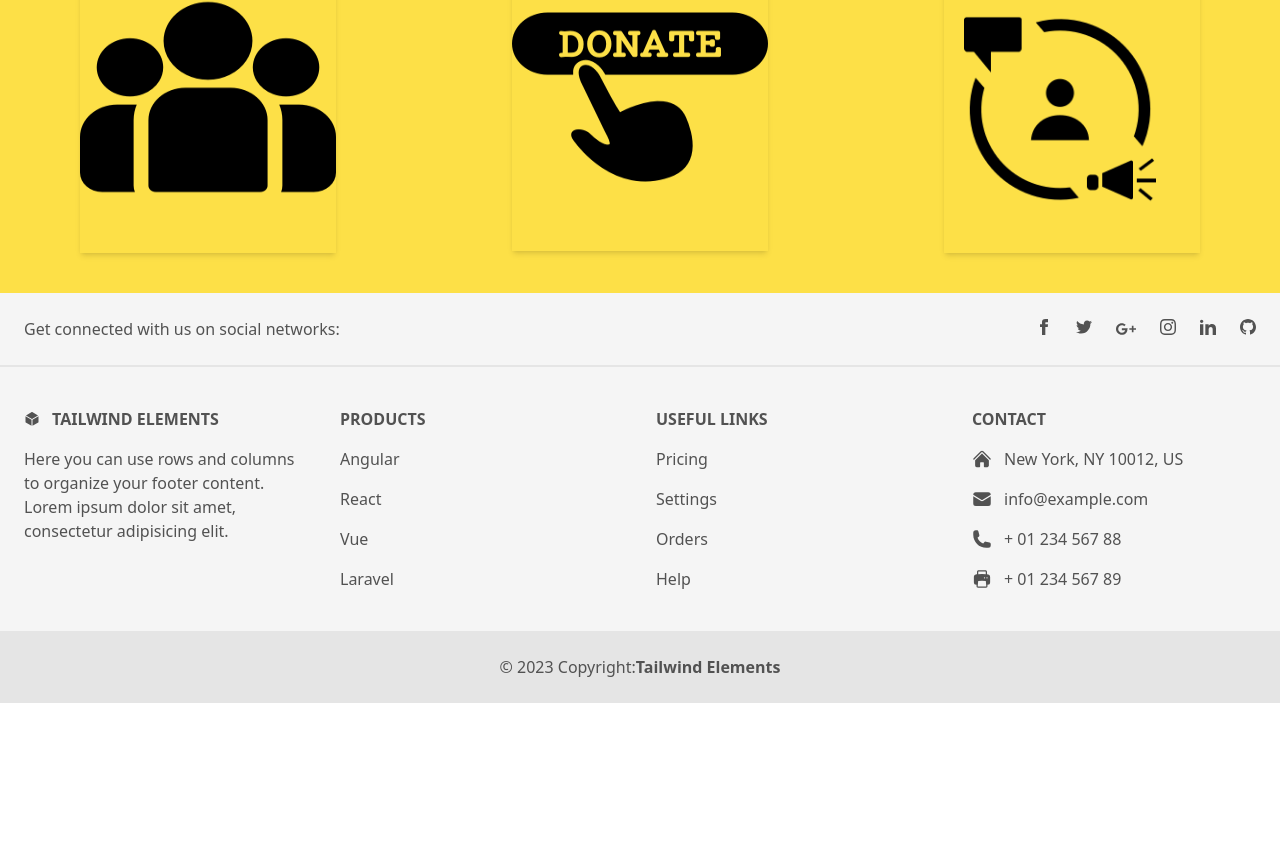
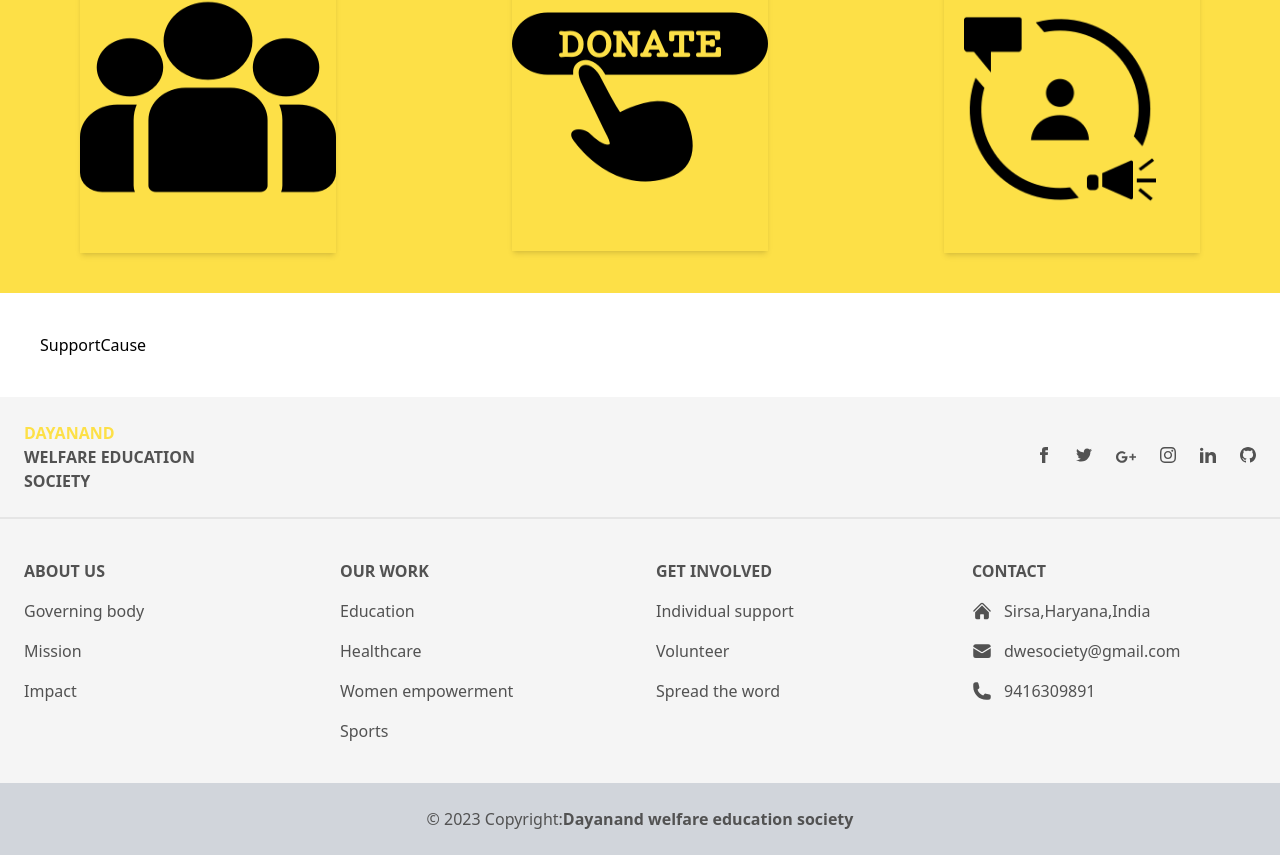
Before and after one commit to khushi230/dn-welfare, a React (Create React App) app: page / in a window 1280 px wide. Shown: the part 2520-3375 px from the top of the page. Before the commit the page ends 3223 px from the top, so only its background shows below. Built offline with nearby package versions, Linux system fonts and the light colour scheme.

Commit message:
footer designed

```diff
--- a/src/components/Body.js
+++ b/src/components/Body.js
@@ -5,6 +5,7 @@ import History from "./History";
 import FieldsOfChange from "./FieldsOfChange";
 import Impact from "./Impact";
 import GetInvolved from "./GetInvolved";
+import SupportCause from "./SupportCause";
 
 const Body = () => {
   return (
@@ -14,6 +15,7 @@ const Body = () => {
       <FieldsOfChange />
       <Impact />
       <GetInvolved />
+      <SupportCause />
     </div>
   );
 };
--- a/src/components/Footer.js
+++ b/src/components/Footer.js
@@ -7,7 +7,11 @@ const Footer = () => {
     <div class="bg-neutral-100 text-center text-neutral-600 dark:bg-neutral-600 dark:text-neutral-200 lg:text-left">
       <div class="flex items-center justify-center border-b-2 border-neutral-200 p-6 dark:border-neutral-500 lg:justify-between">
         <div class="mr-12 hidden lg:block">
-          <span>Get connected with us on social networks:</span>
+          <Link to="/">
+            <h1 className="font-bold font-sans text-yellow-300">DAYANAND</h1>
+            <h2 className="font-bold font-sans">WELFARE EDUCATION</h2>
+            <h2 className="font-bold font-sans">SOCIETY</h2>
+          </Link>{" "}
         </div>
         <div class="flex justify-center">
           <Link to="#!" class="mr-6 text-neutral-600 dark:text-neutral-200">
@@ -78,71 +82,72 @@ const Footer = () => {
       </div>
       <div class="mx-6 py-10 text-center md:text-left">
         <div class="grid-1 grid gap-8 md:grid-cols-2 lg:grid-cols-4">
-          <div class="">
-            <h6 class="mb-4 flex items-center justify-center font-semibold uppercase md:justify-start">
-              <svg
-                xmlns="http://www.w3.org/2000/svg"
-                viewBox="0 0 24 24"
-                fill="currentColor"
-                class="mr-3 h-4 w-4"
-              >
-                <path d="M12.378 1.602a.75.75 0 00-.756 0L3 6.632l9 5.25 9-5.25-8.622-5.03zM21.75 7.93l-9 5.25v9l8.628-5.032a.75.75 0 00.372-.648V7.93zM11.25 22.18v-9l-9-5.25v8.57a.75.75 0 00.372.648l8.628 5.033z" />
-              </svg>
-              Tailwind ELEMENTS
-            </h6>
-            <p>
-              Here you can use rows and columns to organize your footer content.
-              Lorem ipsum dolor sit amet, consectetur adipisicing elit.
-            </p>
+          <div>
+            <div class="">
+              <h6 class="mb-4 flex justify-center font-semibold uppercase md:justify-start">
+                ABOUT US
+              </h6>
+
+              <p class="mb-4">
+                <Link to="#!" class="text-neutral-600 dark:text-neutral-200">
+                  Governing body
+                </Link>
+              </p>
+              <p class="mb-4">
+                <Link to="#!" class="text-neutral-600 dark:text-neutral-200">
+                  Mission
+                </Link>
+              </p>
+              <p>
+                <Link to="#!" class="text-neutral-600 dark:text-neutral-200">
+                  Impact
+                </Link>
+              </p>
+            </div>
           </div>
           <div class="">
             <h6 class="mb-4 flex justify-center font-semibold uppercase md:justify-start">
-              Products
+              OUR WORK
             </h6>
             <p class="mb-4">
               <Link to="#!" class="text-neutral-600 dark:text-neutral-200">
-                Angular
+                Education
               </Link>
             </p>
             <p class="mb-4">
               <Link to="#!" class="text-neutral-600 dark:text-neutral-200">
-                React
+                Healthcare
               </Link>
             </p>
             <p class="mb-4">
               <Link to="#!" class="text-neutral-600 dark:text-neutral-200">
-                Vue
+                Women empowerment
               </Link>
             </p>
             <p>
               <Link to="#!" class="text-neutral-600 dark:text-neutral-200">
-                Laravel
+                Sports
               </Link>
             </p>
           </div>
           <div class="">
             <h6 class="mb-4 flex justify-center font-semibold uppercase md:justify-start">
-              Useful links
+              GET INVOLVED
             </h6>
             <p class="mb-4">
               <Link to="#!" class="text-neutral-600 dark:text-neutral-200">
-                Pricing
+                Individual support
               </Link>
             </p>
             <p class="mb-4">
               <Link to="#!" class="text-neutral-600 dark:text-neutral-200">
-                Settings
+                Volunteer
               </Link>
             </p>
             <p class="mb-4">
               <Link to="#!" class="text-neutral-600 dark:text-neutral-200">
-                Orders
+                Spread the word
               </Link>
-            </p>
-            <p>
-              <a href="#!" class="text-neutral-600 dark:text-neutral-200">
-                Help
-              </a>
             </p>
           </div>
           <div>
@@ -159,7 +164,7 @@ const Footer = () => {
                 <path d="M11.47 3.84a.75.75 0 011.06 0l8.69 8.69a.75.75 0 101.06-1.06l-8.689-8.69a2.25 2.25 0 00-3.182 0l-8.69 8.69a.75.75 0 001.061 1.06l8.69-8.69z" />
                 <path d="M12 5.432l8.159 8.159c.03.03.06.058.091.086v6.198c0 1.035-.84 1.875-1.875 1.875H15a.75.75 0 01-.75-.75v-4.5a.75.75 0 00-.75-.75h-3a.75.75 0 00-.75.75V21a.75.75 0 01-.75.75H5.625a1.875 1.875 0 01-1.875-1.875v-6.198a2.29 2.29 0 00.091-.086L12 5.43z" />
               </svg>
-              New York, NY 10012, US
+              Sirsa,Haryana,India
             </p>
             <p class="mb-4 flex items-center justify-center md:justify-start">
               <svg
@@ -171,7 +176,7 @@ const Footer = () => {
                 <path d="M1.5 8.67v8.58a3 3 0 003 3h15a3 3 0 003-3V8.67l-8.928 5.493a3 3 0 01-3.144 0L1.5 8.67z" />
                 <path d="M22.5 6.908V6.75a3 3 0 00-3-3h-15a3 3 0 00-3 3v.158l9.714 5.978a1.5 1.5 0 001.572 0L22.5 6.908z" />
               </svg>
-              info@example.com
+              dwesociety@gmail.com
             </p>
             <p class="mb-4 flex items-center justify-center md:justify-start">
               <svg
@@ -186,34 +191,20 @@ const Footer = () => {
                   clip-rule="evenodd"
                 />
               </svg>
-              + 01 234 567 88
-            </p>
-            <p class="flex items-center justify-center md:justify-start">
-              <svg
-                xmlns="http://www.w3.org/2000/svg"
-                viewBox="0 0 24 24"
-                fill="currentColor"
-                class="mr-3 h-5 w-5"
-              >
-                <path
-                  fill-rule="evenodd"
-                  d="M7.875 1.5C6.839 1.5 6 2.34 6 3.375v2.99c-.426.053-.851.11-1.274.174-1.454.218-2.476 1.483-2.476 2.917v6.294a3 3 0 003 3h.27l-.155 1.705A1.875 1.875 0 007.232 22.5h9.536a1.875 1.875 0 001.867-2.045l-.155-1.705h.27a3 3 0 003-3V9.456c0-1.434-1.022-2.7-2.476-2.917A48.716 48.716 0 0018 6.366V3.375c0-1.036-.84-1.875-1.875-1.875h-8.25zM16.5 6.205v-2.83A.375.375 0 0016.125 3h-8.25a.375.375 0 00-.375.375v2.83a49.353 49.353 0 019 0zm-.217 8.265c.178.018.317.16.333.337l.526 5.784a.375.375 0 01-.374.409H7.232a.375.375 0 01-.374-.409l.526-5.784a.373.373 0 01.333-.337 41.741 41.741 0 018.566 0zm.967-3.97a.75.75 0 01.75-.75h.008a.75.75 0 01.75.75v.008a.75.75 0 01-.75.75H18a.75.75 0 01-.75-.75V10.5zM15 9.75a.75.75 0 00-.75.75v.008c0 .414.336.75.75.75h.008a.75.75 0 00.75-.75V10.5a.75.75 0 00-.75-.75H15z"
-                  clip-rule="evenodd"
-                />
-              </svg>
-              + 01 234 567 89
+              9416309891
             </p>
           </div>
         </div>
       </div>
-      <div class="bg-neutral-200 p-6 text-center dark:bg-neutral-700">
+
+      <div class="bg-gray-300 p-6 text-center dark:bg-neutral-700">
         <span>© 2023 Copyright:</span>
-        <a
+        <Link
+          to="/"
           class="font-semibold text-neutral-600 dark:text-neutral-400"
-          href="https://tailwind-elements.com/"
         >
-          Tailwind Elements
-        </a>
+          Dayanand welfare education society
+        </Link>
       </div>
     </div>
   );
--- a/src/components/Impact.js
+++ b/src/components/Impact.js
@@ -4,8 +4,10 @@ import bgImg from "../assets/bg-img.jpg";
 
 export const Impact = () => {
   return (
+    <div>
       <div
         style={{
+          before: "opacity:1",
           backgroundImage: `url(${bgImg})`,
           width: "100%",
           height: "40rem",
@@ -15,9 +17,10 @@ export const Impact = () => {
         }}
         className="w-full "
       >
-      <h2 className="text-center font-bold font-sans text-3xl py-10 opacity-100">
+        <h2 className="before:opacity-100 text-center font-bold font-sans text-3xl py-10 ">
           OUR IMPACT
         </h2>
+      </div>
     </div>
   );
 };
--- /dev/null
+++ b/src/components/SupportCause.js
@@ -0,0 +1,7 @@
+import React from "react";
+
+const SupportCause = () => {
+  return <div className="h-auto p-10"> SupportCause</div>;
+};
+
+export default SupportCause;
```
Lines whose indentation alone changed are shown as unchanged.
